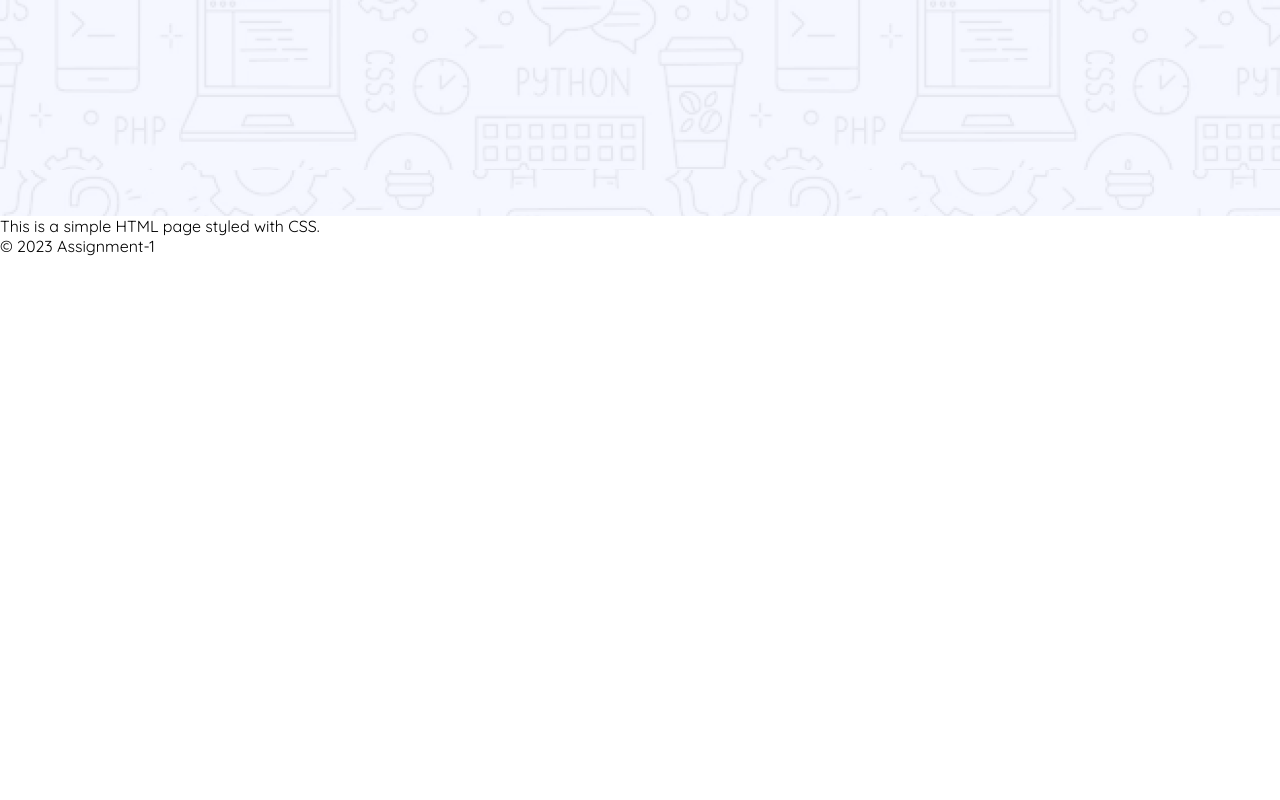
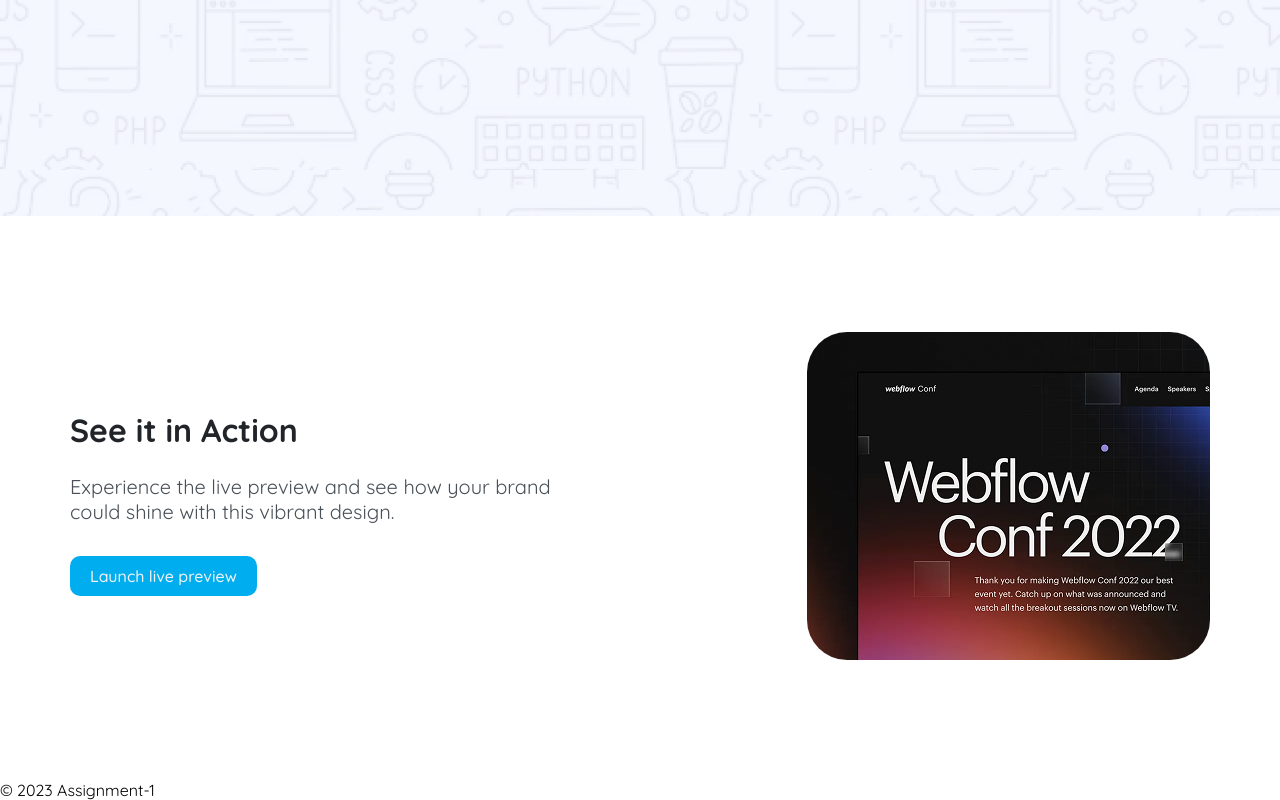
Before and after one commit to chayansrk64/B12A01-SkyPage, a plain HTML site: page index.html in a window 1280 px wide. Shown: the part 482-1282 px from the top of the page. Before the commit the page ends 800 px from the top, so only its background shows below. Drawn offline with Linux system fonts and the light colour scheme.

Commit message:
preview section added

```diff
--- a/index.html
+++ b/index.html
@@ -15,8 +15,8 @@
   </head>
 
   <body class="quicksand-font ">
-    <header class="header">
-        <nav class="nav section-width">
+    <header class="header section-width ">
+        <nav class="nav ">
             <ul>
                 <li><a class="logo" href="#">SkyPage</a></li>
                 <li><a href="#">About</a></li>
@@ -31,7 +31,18 @@
         </div>
     </header>
     <main>
-      <p>This is a simple HTML page styled with CSS.</p>
+       <!-- preview section -->
+        <section class="preview section">
+          <div class="preview-container">
+            <div class="preview-content">
+              <h2>See it in Action</h2>
+              <p>Experience the live preview and see how your brand <br> could shine with this vibrant design.</p>
+              <a class="btn-primary" href="https://chayansrk64.github.io/B12A01-SkyPage/">Launch live preview</a>
+            </div>
+            <div class="preview-image">
+              <img src="./Assets/wc-mini.png" alt="Preview Image" />
+          </div>
+        </section>
     </main>
     <footer>
       <p>&copy; 2023 Assignment-1</p>
--- a/styles/style.css
+++ b/styles/style.css
@@ -78,7 +78,7 @@ Shade: #212529 (Graphite)
 
 /* shared class start*/
 .section-width{
-    max-width: 1140px;
+    max-width: 1440px;
     margin: 0 auto;
 }
 .btn-primary{
@@ -92,6 +92,11 @@ Shade: #212529 (Graphite)
 }
 .btn-primary:hover {
   background-color: var(--primary-shade);
+}
+.section {
+    max-width: 1140px;
+    /* min-height: 328px; */
+    margin: 116px auto;
 }
 /* shared class end */
 
@@ -107,6 +112,10 @@ body{
 }
 .logo{
     font-size: 20px;
+}
+.nav {
+    max-width: 1140px;
+    margin: 0 auto;
 }
 nav ul {
     display: flex;
@@ -138,3 +147,25 @@ nav li a{
     gap: 40px;
     min-height: 500px;
 }
+
+/* preview section  */
+
+.preview-container{
+    display: flex;
+    justify-content: space-between;
+    align-items:center;
+    min-height: 328px;
+
+}
+.preview-content h2{
+    font-size: 32px;
+    color: var(--grey-shade);
+}
+.preview-content p{
+    font-size: 20px;
+    color: var(--grey-base);
+    padding: 24px 0 42px 0;
+}
+.preview-image img{
+    border-radius: 40px;
+}
```
